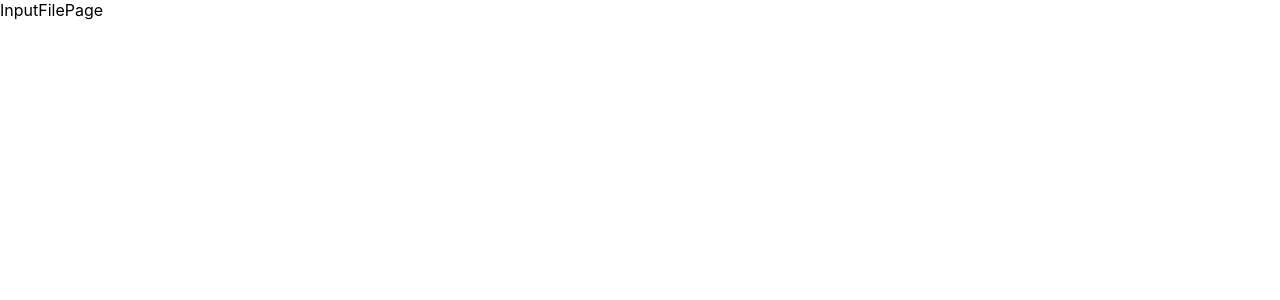
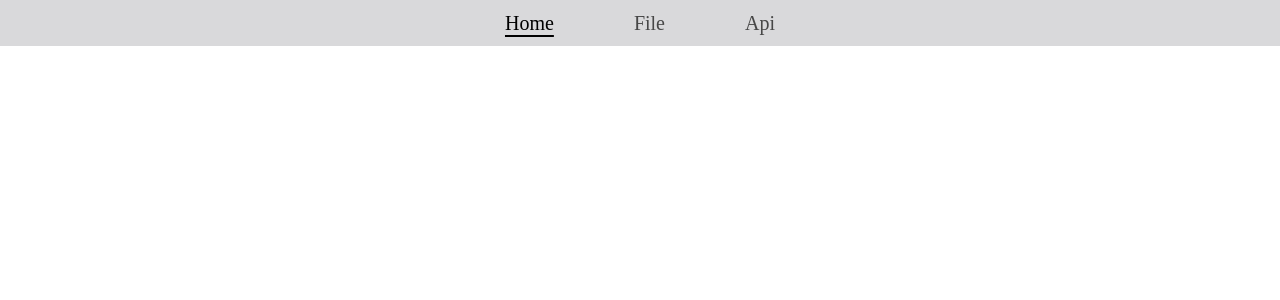
Before and after one commit to mutawalle/IF2122_Tucil3, a React (Create React App) app: page / in a window 1280 px wide. Shown: the top 300 px of the page. Built offline with nearby package versions, Linux system fonts and the light colour scheme.

Commit message:
Feat : navbar

```diff
--- a/package.json
+++ b/package.json
@@ -3,9 +3,13 @@
   "version": "0.1.0",
   "private": true,
   "dependencies": {
+    "@chakra-ui/react": "^2.5.5",
+    "@emotion/react": "^11.10.6",
+    "@emotion/styled": "^11.10.6",
     "@testing-library/jest-dom": "^5.16.5",
     "@testing-library/react": "^13.4.0",
     "@testing-library/user-event": "^13.5.0",
+    "framer-motion": "^10.11.2",
     "react": "^18.2.0",
     "react-dom": "^18.2.0",
     "react-router-dom": "^6.10.0",
--- a/src/App.js
+++ b/src/App.js
@@ -1,13 +1,16 @@
 import { BrowserRouter as Router, Routes, Route } from "react-router-dom";
-import InputFilePage from "./pages/InputFilePage";
-import InputApiPage from "./pages/InputApiPage";
+import Home from "./pages/Home/Home";
+import InputApiPage from "./pages/inputApi/InputApiPage";
+import InputFilePage from "./pages/inputFile/InputFilePage";
+
 
 function App() {
   return (
     <Router>
       <Routes>
-        <Route path="/" element={<InputFilePage/>}/>
         <Route path="/api" element={<InputApiPage/>}/>
+        <Route path="/file" element={<InputFilePage/>}/>
+        <Route path="/" element={<Home/>}/>
       </Routes>
     </Router>
   );
--- /dev/null
+++ b/src/components/navbar/index.jsx
@@ -0,0 +1,56 @@
+import { Flex,Text } from "@chakra-ui/react";
+import { Link, matchPath } from 'react-router-dom';
+
+const Navbar = () => {
+    const links = [{name : 'Home', link : '/'}, {name : 'File', link : '/file'}, {name : 'Api', link : '/api'}];
+    return (
+        <Flex
+            w="100%"
+            px={{ base: 6, md: 16 }}
+            py={2}
+            bg="#D9D9DB"
+            flexDirection="row"
+            justifyContent="center"
+            alignItems="center"
+            flexWrap="wrap"
+            position="sticky"
+            top="0"
+            zIndex="999"
+        >
+        <Flex
+        gap={20}
+        fontSize="xl"
+        alignItems="center"
+        fontWeight={400}
+        fontFamily="Subheading"
+        display={{ base: 'none', lg: 'flex' }}
+        >
+            {links.map((item) => {
+            const match = matchPath(
+                { path: item.link },
+                window.location.pathname
+            );
+            return (
+                <Link key={item.name} to={item.link}>
+                <Text
+                    textUnderlineOffset={5}
+                    color={match ? '#000000' : '#474747'}
+                    textDecoration={match ? 'underline' : 'none'}
+                    textDecorationColor="#000000"
+                    _hover={{
+                    color: '#000000',
+                    textDecoration: 'underline',
+                    textDecorationColor: '#000000'
+                    }}
+                >
+                    {item.name}
+                </Text>
+                </Link>
+            );
+            })}
+        </Flex>
+        </Flex>
+    )
+}
+
+export default Navbar
--- a/src/index.js
+++ b/src/index.js
@@ -3,11 +3,15 @@ import ReactDOM from 'react-dom/client';
 import './index.css';
 import App from './App';
 import reportWebVitals from './reportWebVitals';
+import { ChakraProvider } from '@chakra-ui/react'
+
 
 const root = ReactDOM.createRoot(document.getElementById('root'));
 root.render(
   <React.StrictMode>
-    <App />
+    <ChakraProvider>
+      <App />
+    </ChakraProvider>
   </React.StrictMode>
 );
 
--- /dev/null
+++ b/src/pages/Home/Home.jsx
@@ -0,0 +1,15 @@
+import { Box } from '@chakra-ui/react'
+import React from 'react'
+import Navbar from '../../components/navbar'
+
+function Home() {
+  return (
+    <>
+      <Navbar />
+      <Box bg="#ffffff" minH="100vh">
+      </Box>
+    </>
+  )
+}
+
+export default Home
```
Also changed, not shown: src/pages/inputApi/InputApiPage.jsx (renamed from src/pages/InputApiPage.jsx), src/pages/inputFile/InputFilePage.jsx (renamed from src/pages/InputFilePage.jsx), 1 other file (tests, documents, lock files or other folders).
